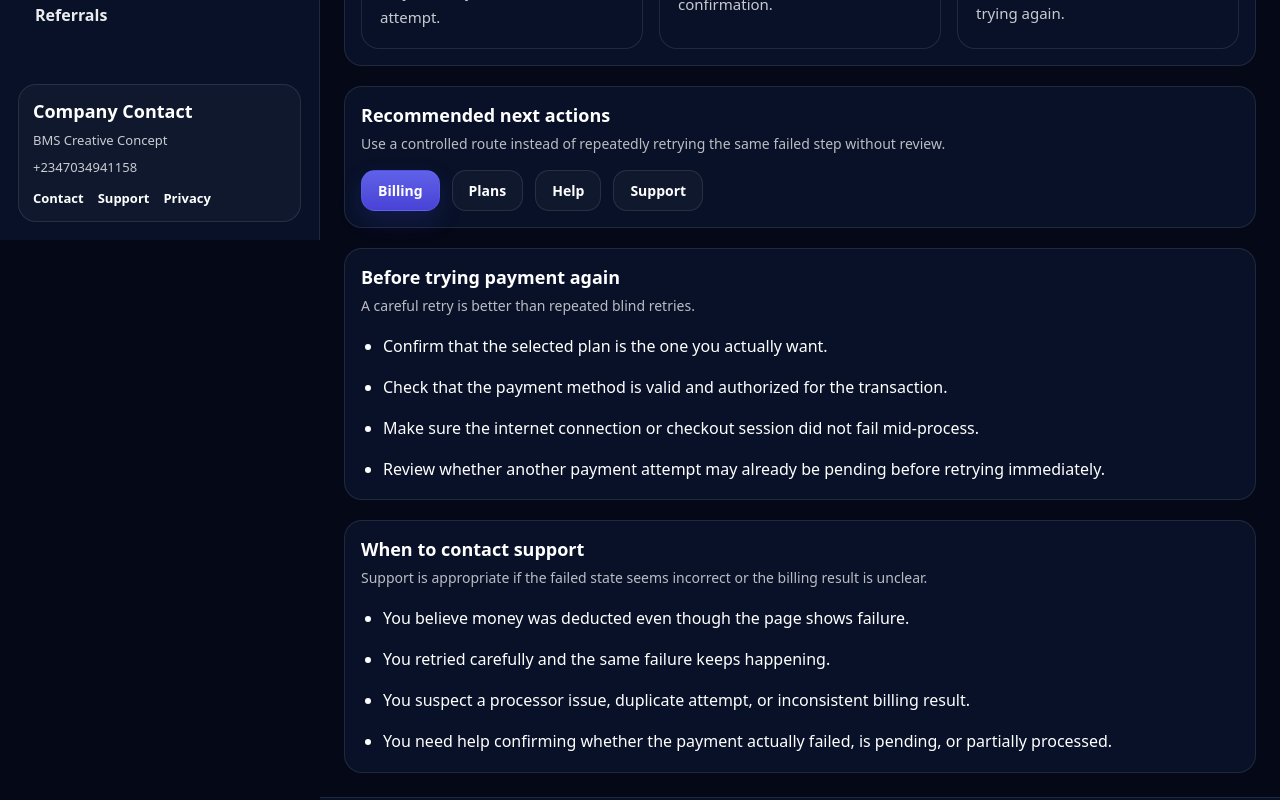
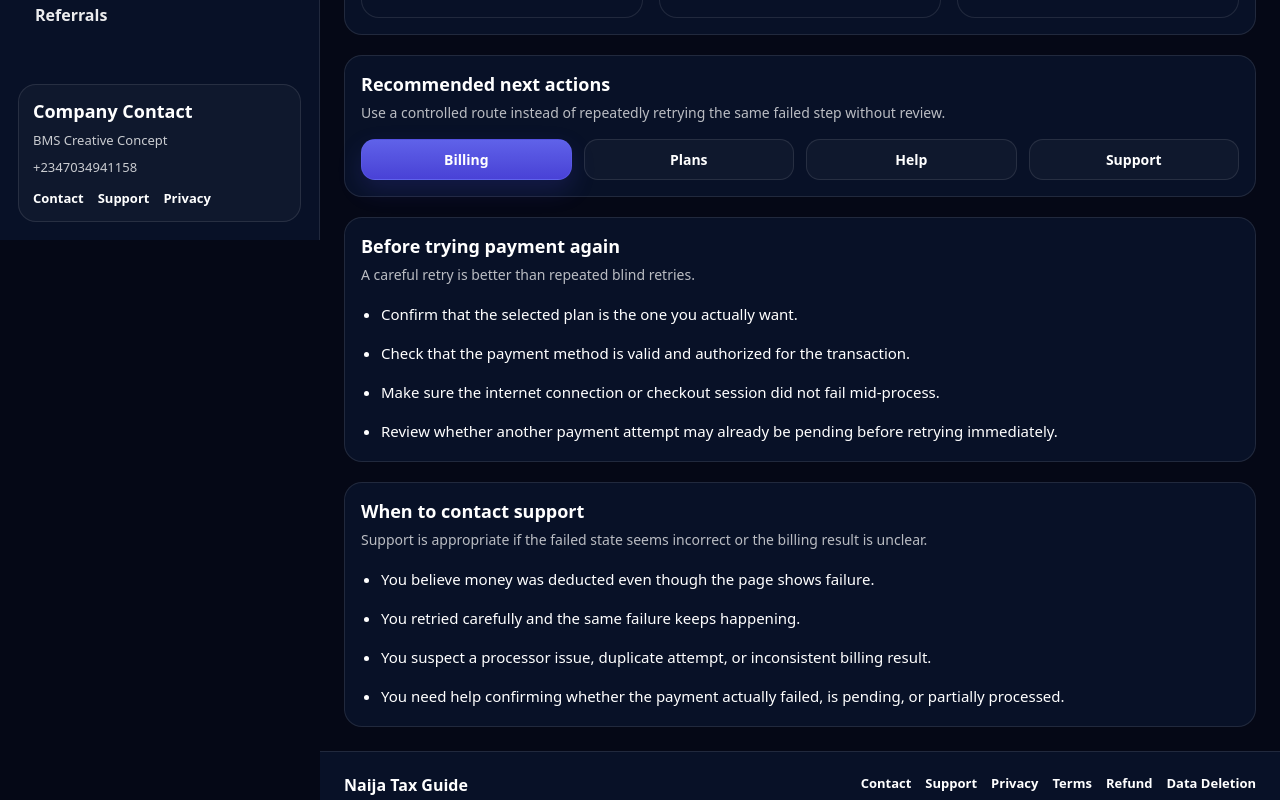
Before and after one commit to SirBM201/naija-tax-guide-frontend, a Next.js app: page /payment-failed in a window 1280 px wide. Shown: the part 560-1360 px from the top of the page. Built offline with nearby package versions, Linux system fonts and the light colour scheme; no server answers; sample sign-in values are in the browser's storage.

Commit message:
Update page.tsx

```diff
--- a/app/payment-failed/page.tsx
+++ b/app/payment-failed/page.tsx
@@ -13,27 +13,30 @@ import { SectionStack } from "@/components/page-layout";
 function bodyStyle(): React.CSSProperties {
   return {
     display: "grid",
-    gap: 18,
+    gap: 16,
     color: "var(--text)",
-    fontSize: 16,
-    lineHeight: 1.9,
+    fontSize: 15,
+    lineHeight: 1.85,
+    minWidth: 0,
   };
 }
 
-function actionRowStyle(): React.CSSProperties {
+function actionGridStyle(): React.CSSProperties {
   return {
-    display: "flex",
+    display: "grid",
+    gridTemplateColumns: "repeat(auto-fit, minmax(160px, 1fr))",
     gap: 12,
-    flexWrap: "wrap",
-    alignItems: "center",
+    alignItems: "stretch",
+    width: "100%",
   };
 }
 
 function infoGridStyle(): React.CSSProperties {
   return {
     display: "grid",
-    gridTemplateColumns: "repeat(auto-fit, minmax(240px, 1fr))",
+    gridTemplateColumns: "repeat(auto-fit, minmax(220px, 1fr))",
     gap: 16,
+    width: "100%",
   };
 }
 
@@ -45,35 +48,53 @@ function infoCardStyle(): React.CSSProperties {
     padding: 18,
     display: "grid",
     gap: 8,
+    minWidth: 0,
   };
 }
 
 function labelStyle(): React.CSSProperties {
   return {
-    fontSize: 13,
+    fontSize: 12,
     fontWeight: 800,
     color: "var(--text-muted)",
     textTransform: "uppercase",
-    letterSpacing: 0.4,
+    letterSpacing: 0.45,
     margin: 0,
+    wordBreak: "break-word",
   };
 }
 
 function valueStyle(): React.CSSProperties {
   return {
-    fontSize: 20,
+    fontSize: "clamp(19px, 4vw, 22px)",
     fontWeight: 900,
     color: "var(--text)",
     margin: 0,
+    lineHeight: 1.2,
+    wordBreak: "break-word",
+    overflowWrap: "anywhere",
   };
 }
 
 function helperStyle(): React.CSSProperties {
   return {
-    fontSize: 15,
+    fontSize: 14,
     color: "var(--text-muted)",
     lineHeight: 1.7,
     margin: 0,
+    wordBreak: "break-word",
+    overflowWrap: "anywhere",
+  };
+}
+
+function bulletListStyle(): React.CSSProperties {
+  return {
+    margin: 0,
+    paddingLeft: 20,
+    display: "grid",
+    gap: 12,
+    lineHeight: 1.8,
+    fontSize: 15,
   };
 }
 
@@ -139,7 +160,7 @@ export default function PaymentFailedPage() {
           title="Recommended next actions"
           subtitle="Use a controlled route instead of repeatedly retrying the same failed step without review."
         >
-          <div style={actionRowStyle()}>
+          <div style={actionGridStyle()}>
             <button onClick={() => router.push("/billing")} style={shellButtonPrimary()}>
               Billing
             </button>
@@ -160,15 +181,7 @@ export default function PaymentFailedPage() {
           subtitle="A careful retry is better than repeated blind retries."
         >
           <div style={bodyStyle()}>
-            <ul
-              style={{
-                margin: 0,
-                paddingLeft: 22,
-                display: "grid",
-                gap: 12,
-                lineHeight: 1.8,
-              }}
-            >
+            <ul style={bulletListStyle()}>
               <li>Confirm that the selected plan is the one you actually want.</li>
               <li>Check that the payment method is valid and authorized for the transaction.</li>
               <li>Make sure the internet connection or checkout session did not fail mid-process.</li>
@@ -182,15 +195,7 @@ export default function PaymentFailedPage() {
           subtitle="Support is appropriate if the failed state seems incorrect or the billing result is unclear."
         >
           <div style={bodyStyle()}>
-            <ul
-              style={{
-                margin: 0,
-                paddingLeft: 22,
-                display: "grid",
-                gap: 12,
-                lineHeight: 1.8,
-              }}
-            >
+            <ul style={bulletListStyle()}>
               <li>You believe money was deducted even though the page shows failure.</li>
               <li>You retried carefully and the same failure keeps happening.</li>
               <li>You suspect a processor issue, duplicate attempt, or inconsistent billing result.</li>
```
